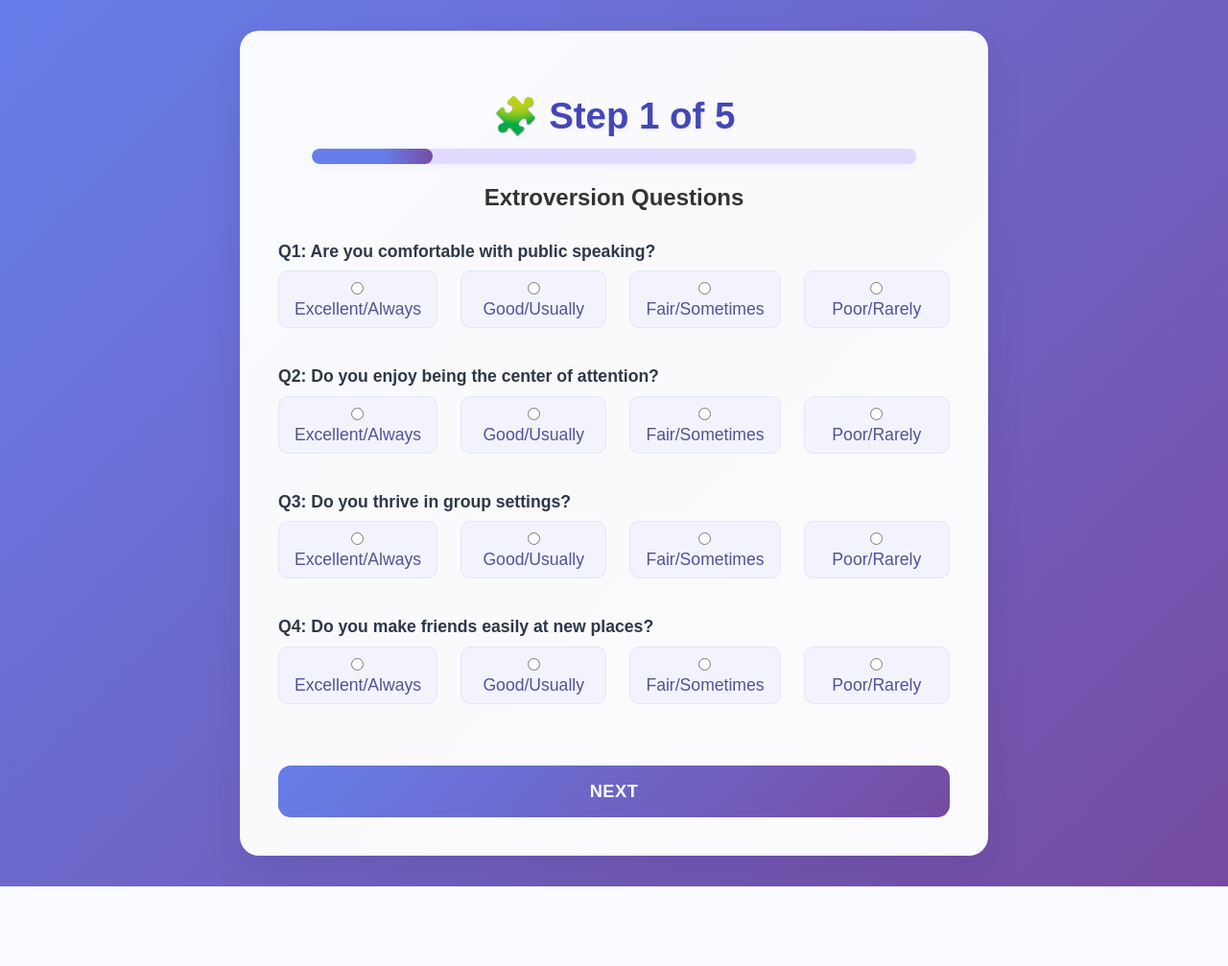
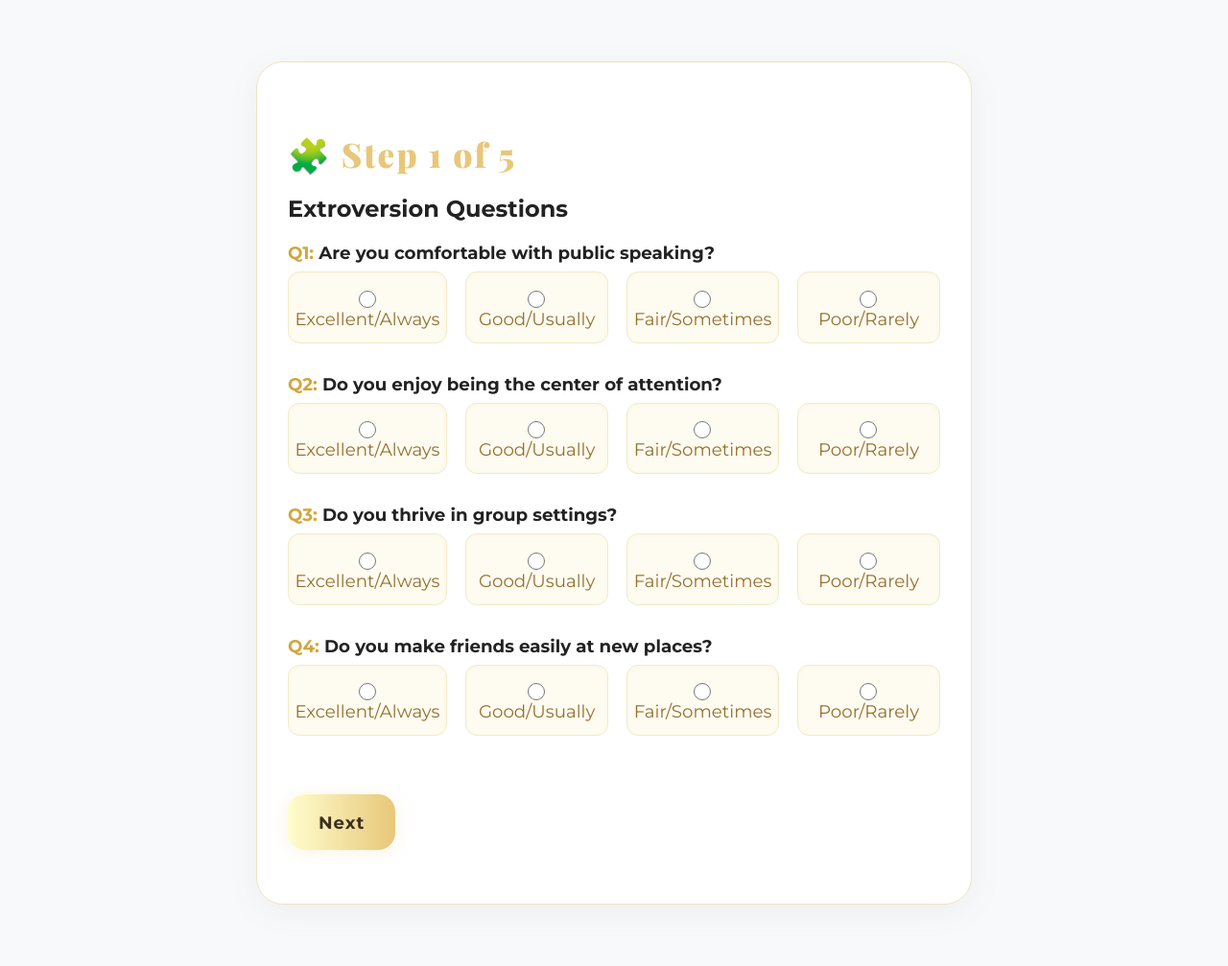
Before and after one commit to Vrajesh-Sharma/Swabhav, a Flask app: page /mcq/1 in a window 1280 px wide. Shown: the whole page at 96% size. Before the commit the page ends 924 px from the top, so only its background shows below. Run offline with Flask 3, Linux system fonts and the light colour scheme; parts of the project's set-up code (start-up, migrations or seed data) failed here and were passed over.

Commit message:
UI updated

```diff
--- a/static/style.css
+++ b/static/style.css
@@ -1,198 +1,218 @@
 body {
-    font-family: 'Poppins', sans-serif;
-    background: linear-gradient(135deg, #667eea 0%, #764ba2 100%);
+    background: #f8f9fa;
+    font-family: 'Montserrat', 'Inter', Arial, sans-serif;
+    color: #222;
     min-height: 100vh;
-    color: #333;
 }
-.container {
-    max-width: 700px;
-    margin: 2rem auto;
-    background: rgba(255,255,255,0.97);
-    padding: 2.5rem;
-    border-radius: 20px;
-    box-shadow: 0 18px 38px rgba(34,34,60,0.10);
+
+.glass-container {
+    background: rgba(255,255,255,0.99);
+    border-radius: 28px;
+    box-shadow: 0 8px 32px 0 rgba(120,116,100,0.08);
+    padding: 3rem 2rem;
+    margin: 4rem auto;
+    max-width: 680px;
+    border: 1.2px solid #ece3c2;
 }
-.header {
-    text-align: center;
-    margin-bottom: 2rem;
-}
+
 .header h1 {
-    font-size: 2.4rem;
-    font-weight: 700;
-    color: #4448b6;
-    margin-bottom: 0.7rem;
-    text-shadow: 1px 1px 3px rgba(100,100,100,0.1);
+    font-family: 'Playfair Display', serif;
+    font-size: 2.2rem;
+    color: #e8c77a;
+    font-weight: 900;
+    margin-bottom: 0.5rem;
+    letter-spacing: 2px;
 }
 .subtitle {
-    font-size: 1.1rem;
-    color: #6b6f77;
-    font-weight: 300;
+    color: #565458;
+    font-weight: 600;
+    font-size: 1.17rem;
+    letter-spacing: 1px;
+    margin-bottom: 1.8rem;
 }
-.input-group {
-    margin-bottom: 2rem;
+.mcq-section {margin-bottom: 2.2rem;}
+.input-group.mcq-options {
+    margin-bottom: 1.45rem;
 }
 .input-group label {
+    font-family: 'Montserrat', sans-serif;
+    font-size: 1.14rem;
+    color: #222;
+    font-weight: 700;
+    margin-bottom: 8px;
     display: block;
-    font-weight: 600;
-    font-size: 1.1rem;
-    color: #2d3748;
-    margin-bottom: 0.5rem;
 }
-input[type="number"], select {
-    width: 100%;
-    padding: 0.7rem 1rem;
-    border: 2px solid #e2e8f0;
-    border-radius: 10px;
-    font-size: 1.05rem;
-    transition: border 0.2s;
-    background: white;
-}
-input[type="number"]:focus, select:focus {
-    border-color: #764ba2;
-    outline: none;
+.input-group label b {
+    color: #d3a63c;
+    font-weight: 800;
 }
 .mcq-row {
     display: flex;
-    gap: 1.5rem;
-    margin-top: 0.6rem;
+    gap: 1.2rem;
+    margin-top: 0.36rem;
+    justify-content: flex-start;
 }
 .mcq-row label {
-    font-weight: 400;
-    color: #535396;
-    background: #f3f3fe;
-    border-radius: 10px;
-    padding: 0.5rem 1rem;
+    flex: 1;
+    color: #95702b;
+    font-weight: 500;
+    background: rgba(232,203,84,0.08);
+    border-radius: 12px;
+    padding: 0.8rem 0.4rem;
+    border: 1.3px solid #efecc7;
+    box-shadow: 0 1px 4px #e8c77a18 inset;
+    transition: background 0.15s, box-shadow 0.17s, border 0.15s;
+    text-align: center;
     cursor: pointer;
-    border: 1.2px solid #e2e8f0;
-    transition: background 0.1s, border 0.2s;
-    flex: 1;
+}
+.mcq-row input[type="radio"] {
+    accent-color: #222;
+    width: 18px;
+    height: 18px;
+    vertical-align: middle;
+    margin-right: 0.4em;
+}
+.mcq-row label:hover,
+.mcq-row label:active {
+    background: #fff6db;
+    color: #111;
+    border: 1.8px solid #e8c77a;
+    box-shadow: 0 5px 14px #e8c77a44;
+}
+.mcq-row input[type="radio"]:checked + span,
+.mcq-row input[type="radio"]:checked ~ label {
+    color: #222;
+    font-weight: 700;
+    background: #fffbe6;
+    border: 1.8px solid #b79818;
+}
+
+.next-btn, .predict-btn, .glass-btn {
+    background: linear-gradient(90deg,#fffecd 0%,#e8c77a 100%);
+    color: #3b3020;
+    font-family: 'Montserrat',sans-serif;
+    font-weight: 700;
+    border-radius: 18px;
+    border: none;
+    padding: 1.07rem 2rem;
+    box-shadow: 0 2px 18px #e8c77a38;
+    font-size: 1.13rem;
+    letter-spacing: 1px;
+    margin-top: 18px;
+    margin-bottom: 8px;
+    transition: background 0.14s, box-shadow 0.16s;
+    cursor:pointer;
+}
+.next-btn:hover, .glass-btn:hover, .predict-btn:hover {
+    background: linear-gradient(90deg,#fffbe6 10%, #e8c77a 90%);
+    color: #bf953f;
+    box-shadow: 0 0px 24px #e8c77a39;
+}
+
+.result-card {
+    background: rgba(255,255,255,0.97);
+    border-radius: 18px;
+    box-shadow: 0 6px 28px #ecc16a18;
+    padding: 2.1rem 1.2rem 2.7rem 1.2rem;
+    margin-top: 1.2rem;
+    border: 1.3px solid #ffeecd;
     text-align: center;
 }
-.mcq-row input[type="radio"] {
-    margin-right: 0.4em;
-}
-.mcq-row label:hover {
-    background: #e4e3fc;
-    border-color: #bfb4ec;
-}
-.next-btn, .predict-btn {
-    width: 100%;
-    background: linear-gradient(135deg, #667eea 0%, #764ba2 100%);
-    color: white;
-    border: none;
-    padding: 1rem 2rem;
-    border-radius: 13px;
-    font-size: 1.14rem;
-    font-weight: 600;
-    cursor: pointer;
-    transition: box-shadow 0.3s, transform 0.2s;
-    text-transform: uppercase;
-    letter-spacing: 0.5px;
-    margin-top: 1.5rem;
-}
-.next-btn:hover, .predict-btn:hover {
-    transform: translateY(-2px) scale(1.03);
-    box-shadow: 0 5px 18px rgba(60,60,60,0.13);
-}
-.progress-bar {
-    background: #e1dafe;
-    height: 16px;
-    border-radius: 12px;
-    width: 90%;
-    margin: 0 auto 1.3rem auto;
-    overflow: hidden;
-    box-shadow: 0 2px 8px rgba(90,90,180, 0.08);
-}
-.progress {
-    height: 100%;
-    background: linear-gradient(90deg, #667eea 60%, #764ba2 100%);
-    border-radius: 12px;
-    transition: width 0.6s cubic-bezier(0.23, 1, 0.32, 1);
-}
-.result-card {
-    text-align: center;
-    background: #fafaff;
-    border-radius: 20px;
-    padding: 2.3rem 2rem 2.7rem 2rem;
-    box-shadow: 0 8px 24px rgba(120,120,200,0.10);
-    margin-top: 1.8rem;
-}
 .mbti-type {
-    font-size: 2.7rem;
-    background: linear-gradient(90deg, #667eea 60%, #764ba2 100%);
-    color: white;
-    padding: 0.8rem 1.8rem;
-    border-radius: 13px;
-    display: inline-block;
-    font-weight: 700;
-    margin-bottom: 0.8rem;
+    font-family: 'Playfair Display', serif;
+    font-size: 2.1rem;
+    color: #e8c77a;
+    font-weight: 900;
+    margin-bottom: 1.3rem;
+    letter-spacing: 2px;
 }
 .mbti-description {
-    color: #4a5568;
-    margin-bottom: 1rem;
-    font-style: italic;
-    font-size: 1.3rem;
-}
-.prob-grid {
-    display: grid;
-    gap: 0.7rem;
-    margin: 1rem 0;
-}
-.prob-item {
-    display: flex;
-    align-items: center;
-    gap: 1rem;
-}
-.prob-type {
-    font-weight: 600;
-    min-width: 60px;
-    color: #764ba2;
-    text-align: right;
+    color: #222;
+    margin-bottom: 1.4rem;
+    font-size:1.04rem;
+    font-weight: 400;
+    letter-spacing: .8px;
 }
 .prob-bar {
-    flex: 1;
-    height: 22px;
-    background: #e2e8f0;
-    border-radius: 13px;
+    background: #f8f3cf;
+    border-radius: 11px;
+    height: 16px;
+    box-shadow: 0 1px 4px #e8c77a18 inset;
     position: relative;
-    overflow: hidden;
+    margin: 2px 0;
 }
 .prob-fill {
     height: 100%;
-    background: linear-gradient(90deg, #667eea, #764ba2);
-    border-radius: 13px;
+    background: linear-gradient(90deg,#ecc16a 80%,#fffecd 100%);
+    border-radius: 11px;
     transition: width 0.6s;
 }
 .prob-value {
-    position: absolute;
-    right: 10px;
-    top: 50%;
-    transform: translateY(-50%);
-    font-weight: 600;
-    font-size: 0.95rem;
-    color: rgb(73, 73, 73);
-    text-shadow: 1px 1px 2px rgba(0,0,0,0.2);
+    font-weight: 700;
+    color: #b79818;
+    text-shadow: 1px 1px 2px #ffeecd55;
 }
-.error-message {
-    background: #fed7d7;
-    color: #c53030;
-    padding: 1.1rem;
-    border-radius: 13px;
-    text-align: center;
-    margin-top: 2rem;
-    font-weight: 600;
+
+.input-group input[type="number"],
+.input-group select {
+    display: block;
+    width: 100%;
+    padding: 1.06rem 1.2rem;
+    margin-top: 2px;
+    font-size: 1.14rem;
+    font-weight: 500;
+    color: #222;
+    background: rgba(232,203,84,0.08);
+    border: 1.3px solid #efecc7;
+    border-radius: 12px;
+    box-shadow: 0 1px 4px #e8c77a18 inset;
+    transition: background 0.13s, border 0.13s, box-shadow 0.13s;
 }
-@media (max-width: 768px) {
-    .container {
-        padding: 1rem;
-    }
-    .header h1, .mbti-type {
-        font-size: 1.2rem;
-    }
-    .result-card {
-        padding: 1.3rem 0.6rem;
-    }
-    .prob-item {
-        gap: 0.65rem;
+.input-group input[type="number"]:focus,
+.input-group select:focus {
+    background: #fffbe6;
+    outline: none;
+    border: 1.8px solid #e8c77a;
+    box-shadow: 0 4px 13px #e8c77a35;
+}
+.input-group input[type="number"]::placeholder {
+    color: #bbb685;
+    opacity: 1;
+}
+.input-group select {
+    box-shadow: 0 1px 4px #e8c77a11 inset;
+}
+
+input[type="number"], select {
+    background: rgba(232,203,84,0.08);
+    border-radius: 12px;
+    border: 1.3px solid #efecc7;
+    font-size: 1.14rem;
+}
+
+.input-group input[type="number"] {
+    width: 100%;
+    box-sizing: border-box;
+    appearance: none;
+    -webkit-appearance: none;
+    margin: 0;
+    min-width: 0;
+}
+
+@media (max-width: 700px) {
+    .input-group input[type="number"], .input-group select,
+    input[type="number"], select {
+        font-size: 0.99rem;
+        padding: 0.85rem 1rem;
     }
 }
+@media (max-width: 700px) {
+    .glass-container { max-width:96vw; padding:1.2rem 0.7rem; margin:2vw auto; }
+    .header h1 { font-size: 1.35rem; }
+    .subtitle { font-size:1rem; }
+    input, select { font-size:1rem; padding:0.85rem 1rem;}
+    .next-btn, .predict-btn { font-size:0.97rem; }
+}
+@media (max-width:450px){
+    .glass-container{padding:0.6rem 1vw;}
+}
--- a/templates/mcq_step.html
+++ b/templates/mcq_step.html
@@ -3,7 +3,9 @@
 <head>
     <meta charset="UTF-8">
     <title>Personality Step {{ step }} of {{ total_steps }}</title>
+    <link rel="icon" type="image/png" href="{{ url_for('static', filename='favicon-removebg.png') }}">
     <link rel="stylesheet" href="{{ url_for('static', filename='style.css') }}">
+    <link href="https://fonts.googleapis.com/css?family=Playfair+Display:800,900|Montserrat:400,600,700&display=swap" rel="stylesheet">
     <script>
     function validateForm() {
         const inputs = document.querySelectorAll('.mcq-options input[type="radio"]:checked');
@@ -15,11 +17,11 @@
     }
     </script>
 </head>
-<body>
-<div class="container">
-    <div class="header">
+<body class="animated-bg">
+<div class="glass-container fade-in">
+    <div class="header neon-glow">
         <h1>🧩 Step {{ step }} of {{ total_steps }}</h1>
-        <div class="progress-bar">
+        <div class="progress-bar glass-progress">
             <div class="progress" style="width: {{ (step / total_steps) * 100 }}%"></div>
         </div>
         <h2>{{ trait_label }} Questions</h2>
@@ -28,17 +30,29 @@
         <div class="mcq-section">
             {% for qtext in questions %}
             <div class="input-group mcq-options">
-                <label><b>Q{{ loop.index }}:</b> {{ qtext }}</label>
+                <label><b>Q{{ loop.index }}:</b> <span>{{ qtext }}</span></label>
                 <div class="mcq-row">
-                    <label><input type="radio" name="{{ trait_key }}_q{{ loop.index }}" value="A" required> Excellent/Always</label>
-                    <label><input type="radio" name="{{ trait_key }}_q{{ loop.index }}" value="B"> Good/Usually</label>
-                    <label><input type="radio" name="{{ trait_key }}_q{{ loop.index }}" value="C"> Fair/Sometimes</label>
-                    <label><input type="radio" name="{{ trait_key }}_q{{ loop.index }}" value="D"> Poor/Rarely</label>
+                    <label>
+                        <input type="radio" name="{{ trait_key }}_q{{ loop.index }}" value="A" required>
+                        <span>Excellent/Always</span>
+                    </label>
+                    <label>
+                        <input type="radio" name="{{ trait_key }}_q{{ loop.index }}" value="B">
+                        <span>Good/Usually</span>
+                    </label>
+                    <label>
+                        <input type="radio" name="{{ trait_key }}_q{{ loop.index }}" value="C">
+                        <span>Fair/Sometimes</span>
+                    </label>
+                    <label>
+                        <input type="radio" name="{{ trait_key }}_q{{ loop.index }}" value="D">
+                        <span>Poor/Rarely</span>
+                    </label>
                 </div>
             </div>
             {% endfor %}
         </div>
-        <button type="submit" class="next-btn">{% if step == total_steps %}See Results{% else %}Next{% endif %}</button>
+        <button type="submit" class="next-btn glass-btn">{% if step == total_steps %}See Results{% else %}Next{% endif %}</button>
     </form>
 </div>
 </body>
```
Also changed, not shown: templates/index.html (+15 -12 lines), templates/results.html (+18 -14 lines).
